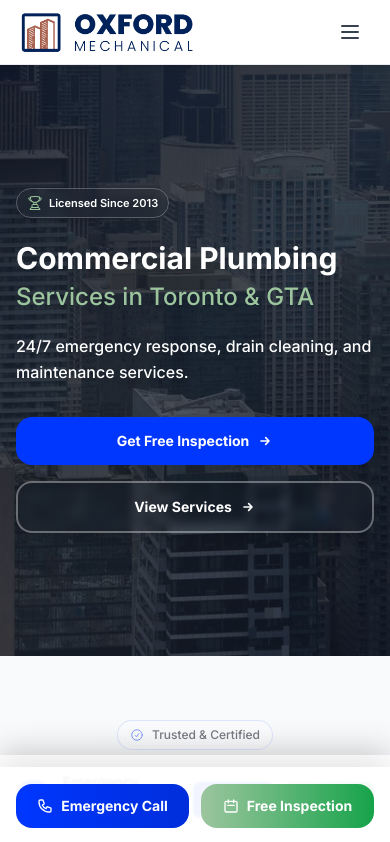
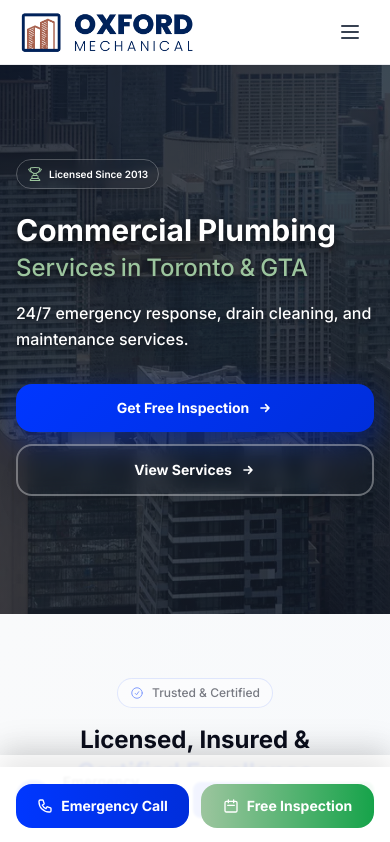
Before and after one commit to eugenc/oxford-mechanical, a Next.js app: page / in a window 390 px wide. Shown: the top 842 px of the page. Built offline with nearby package versions, Linux system fonts and the light colour scheme.

Commit message:
Fix site issues: resolve port conflicts and ensure proper server startup

```diff
--- a/app/globals.css
+++ b/app/globals.css
@@ -878,6 +878,170 @@
   input, textarea, select {
     font-size: 16px; /* Prevents zoom on iOS */
   }
+
+  /* Hero section mobile optimizations */
+  .hero-mobile-optimized {
+    min-height: 70vh;
+  }
+
+  /* Optimize hero text on mobile */
+  .hero-mobile-optimized h1 {
+    line-height: 1.15;
+    word-spacing: -0.05em;
+  }
+
+  /* Better spacing for hero badges on mobile */
+  .hero-mobile-optimized .flex-wrap {
+    gap: 0.5rem;
+  }
+}
+
+/* Enhanced Hero Section Styling */
+.hero-headline {
+  text-shadow: 0 4px 12px rgba(0, 0, 0, 0.5), 0 2px 4px rgba(0, 0, 0, 0.3);
+}
+
+.hero-title-main {
+  text-shadow: 0 4px 16px rgba(0, 0, 0, 0.6), 0 2px 8px rgba(0, 0, 0, 0.4);
+}
+
+.hero-title-sub {
+  text-shadow: 0 3px 10px rgba(0, 0, 0, 0.5), 0 1px 4px rgba(0, 0, 0, 0.3);
+  filter: drop-shadow(0 2px 4px rgba(0, 0, 0, 0.2));
+}
+
+.hero-description {
+  text-shadow: 0 2px 8px rgba(0, 0, 0, 0.4);
+}
+
+/* Enhanced badge animations */
+.hero-badge {
+  animation: fadeInUp 0.6s ease-out backwards;
+  will-change: transform;
+}
+
+.hero-badge:nth-child(1) {
+  animation-delay: 0.1s;
+}
+
+.hero-badge:nth-child(2) {
+  animation-delay: 0.2s;
+}
+
+.hero-badge:nth-child(3) {
+  animation-delay: 0.3s;
+}
+
+/* Smooth entrance animation for hero content */
+@keyframes heroFadeIn {
+  from {
+    opacity: 0;
+    transform: translateY(20px);
+  }
+  to {
+    opacity: 1;
+    transform: translateY(0);
+  }
+}
+
+.hero-mobile-optimized > div > div {
+  animation: heroFadeIn 0.8s ease-out;
+}
+
+/* Enhanced button styling */
+.hero-cta-primary {
+  background: linear-gradient(135deg, var(--color-primary) 0%, var(--color-primary-600) 100%);
+  box-shadow: 0 10px 30px rgba(0, 55, 255, 0.4), 0 4px 12px rgba(0, 0, 0, 0.2);
+}
+
+.hero-cta-primary:hover {
+  background: linear-gradient(135deg, var(--color-primary-600) 0%, #0024b8 100%);
+  box-shadow: 0 15px 40px rgba(0, 55, 255, 0.5), 0 6px 16px rgba(0, 0, 0, 0.3);
+}
+
+.hero-cta-secondary {
+  backdrop-filter: blur(8px);
+  -webkit-backdrop-filter: blur(8px);
+}
+
+.hero-cta-secondary:hover {
+  backdrop-filter: blur(10px);
+  -webkit-backdrop-filter: blur(10px);
+}
+
+/* Desktop enhancements */
+@media (min-width: 1024px) {
+  .hero-headline {
+    letter-spacing: -0.02em;
+  }
+
+  .hero-badge {
+    transition: all 0.3s cubic-bezier(0.4, 0, 0.2, 1);
+  }
+
+  .hero-badge:hover {
+    transform: translateY(-2px) scale(1.05);
+    box-shadow: 0 8px 25px rgba(0, 0, 0, 0.3), 0 4px 12px rgba(0, 0, 0, 0.2);
+  }
+
+  .hero-cta-primary,
+  .hero-cta-secondary {
+    transition: all 0.3s cubic-bezier(0.4, 0, 0.2, 1);
+  }
+}
+
+/* Performance optimizations */
+@media (prefers-reduced-motion: reduce) {
+  .hero-badge,
+  .hero-mobile-optimized > div > div {
+    animation: none;
+  }
+
+  .hero-badge:hover {
+    transform: none;
+  }
+
+  .hero-cta-primary:hover,
+  .hero-cta-secondary:hover {
+    transform: none;
+  }
+}
+
+/* Extra small mobile devices */
+@media (max-width: 480px) {
+  /* Further reduce hero height on very small screens */
+  .hero-mobile-optimized {
+    min-height: 65vh;
+  }
+
+  /* Compact hero badges on very small screens */
+  .hero-mobile-optimized .flex-wrap > div {
+    padding: 0.375rem 0.625rem;
+  }
+
+  .hero-mobile-optimized .flex-wrap > div span {
+    font-size: 0.625rem;
+  }
+
+  /* Tighter hero text spacing */
+  .hero-mobile-optimized h1 {
+    margin-bottom: 1rem;
+  }
+
+  .hero-mobile-optimized h1 span {
+    margin-bottom: 0.25rem;
+  }
+
+  /* Reduce description spacing */
+  .hero-mobile-optimized .max-w-3xl {
+    margin-bottom: 1.5rem;
+  }
+
+  /* Compact button spacing */
+  .hero-mobile-optimized .flex-col {
+    gap: 0.75rem;
+    margin-bottom: 1.5rem;
+  }
 }
 
 /* Performance optimizations */
--- a/app/industries/healthcare/page.tsx
+++ b/app/industries/healthcare/page.tsx
@@ -136,7 +136,7 @@ export default function HealthcarePage() {
                 width={600}
                 height={400}
                 className="rounded-2xl shadow-lg"
-                fallbackIcon="🏥"
+                fallbackIcon="healthcare"
                 fallbackText="Healthcare Facility"
                 fallbackSubtext="Professional medical environment"
                 fallbackBg="from-blue-100 to-blue-200"
--- a/components/HeroSection.tsx
+++ b/components/HeroSection.tsx
@@ -36,6 +36,7 @@ export default function HeroSection({
             src={backgroundImage}
             alt=""
             fill
+            sizes="100vw"
             className="object-cover"
             priority
             quality={90}
--- a/components/Navigation.tsx
+++ b/components/Navigation.tsx
@@ -112,7 +112,7 @@ export default function Navigation() {
   }, [])
 
   return (
-    <nav className="bg-white/95 backdrop-blur-1 border-b border-gray-200/80 sticky top-0 z-50 shadow-sm">
+    <nav className="bg-white/55 md:bg-white/95 backdrop-blur-1 border-b border-gray-200/80 sticky top-0 z-50 shadow-sm">
       <div className="max-w-container mx-auto px-4 sm:px-6 lg:px-8 relative">
         <div className="flex justify-between items-center h-16">
           {/* Logo */}
--- a/next.config.js
+++ b/next.config.js
@@ -10,6 +10,7 @@ const nextConfig = {
     deviceSizes: [640, 750, 828, 1080, 1200, 1920, 2048, 3840],
     imageSizes: [16, 32, 48, 64, 96, 128, 256, 384],
     minimumCacheTTL: 60,
+    qualities: [75, 90, 95],
   },
   // Redirects for missing pages to existing content
   async redirects() {
```
